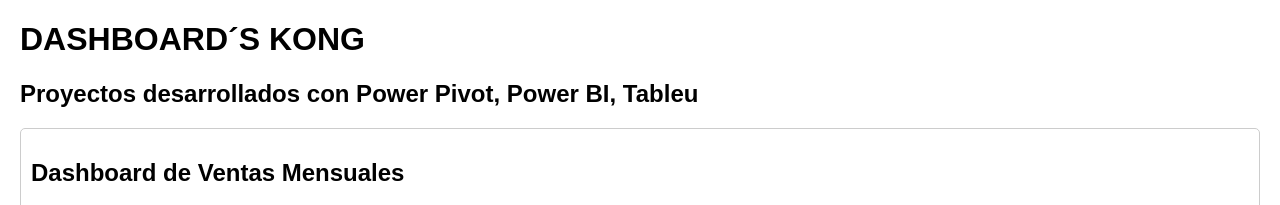
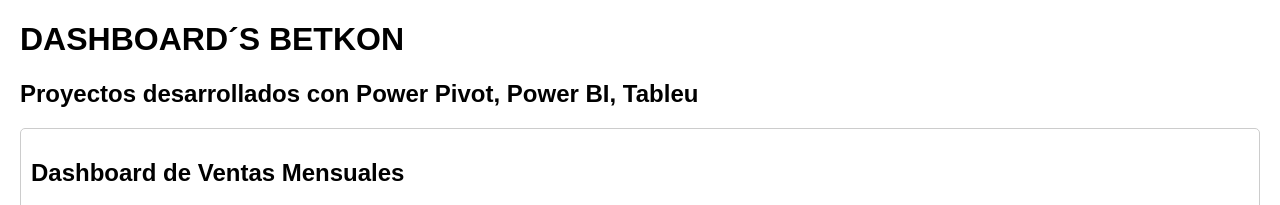
Before and after one commit to Orlando2023-code/vscode, a plain HTML site: page index.html in a window 1280 px wide. Shown: the top 205 px of the page. Drawn offline with Linux system fonts and the light colour scheme.

Commit message:
pagedashboard

```diff
--- a/index.html
+++ b/index.html
@@ -25,7 +25,7 @@
     </style>
 </head>
 <body>
-    <h1>DASHBOARD´S KONG</h1>
+    <h1>DASHBOARD´S BETKON</h1>
     <h2>Proyectos desarrollados con Power Pivot, Power BI, Tableu</h2>
 
     <!-- Primer dashboard -->
```
